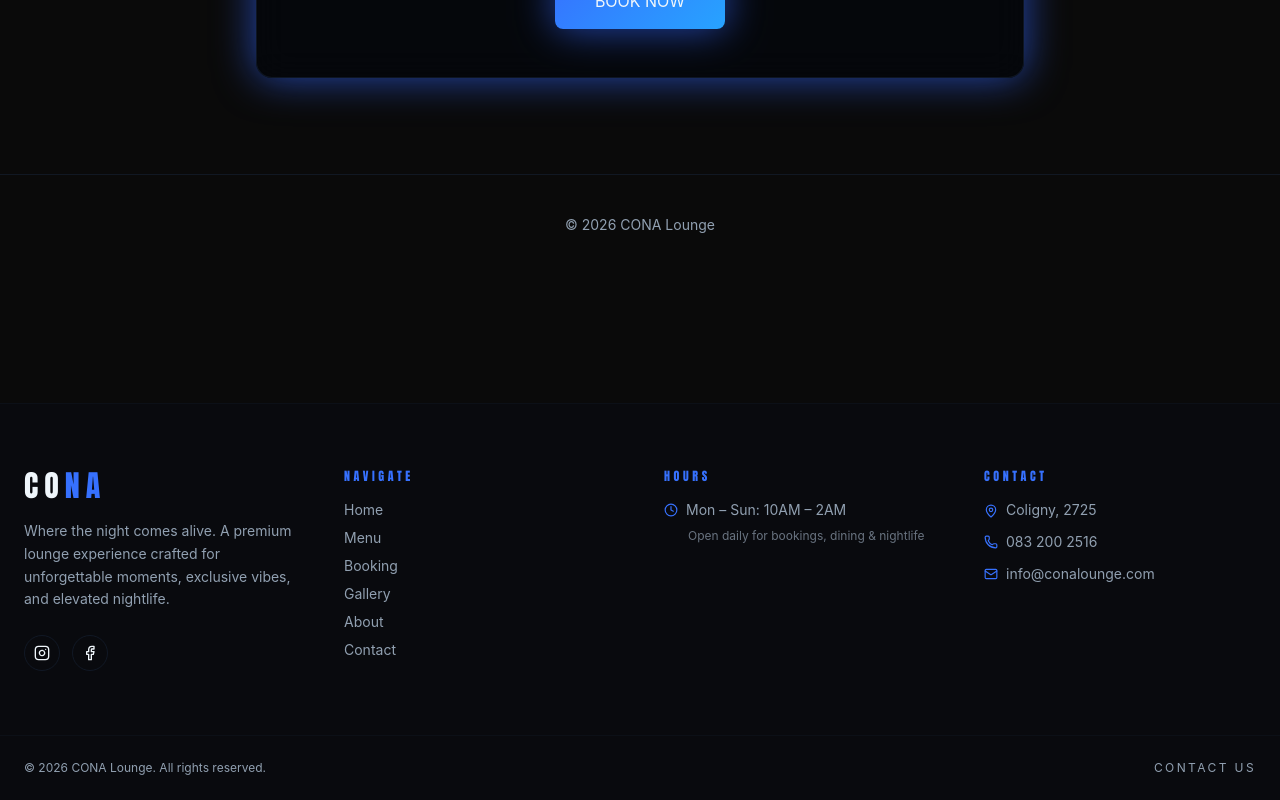
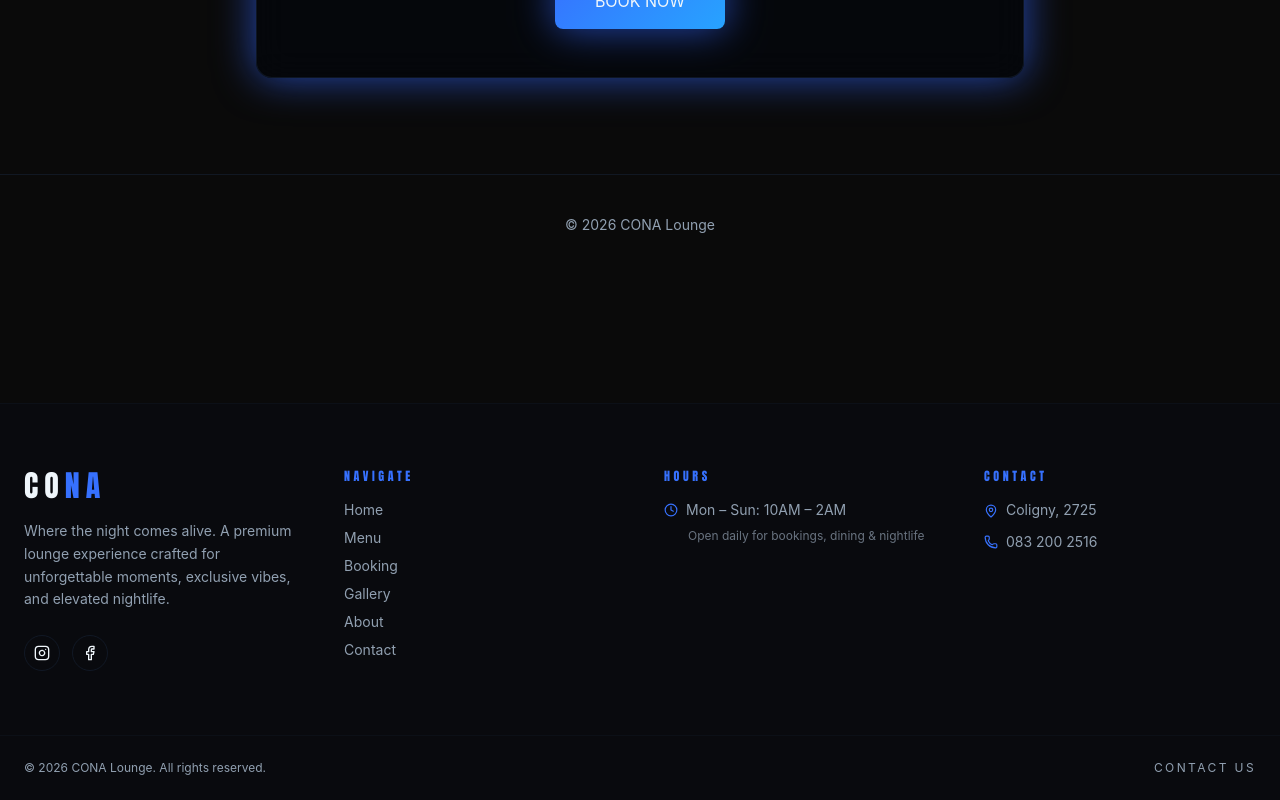
Before and after one commit to CalvinMachitje/cona-frontend, a React (Vite) app in the folder frontend/: page / in a window 1280 px wide. Shown: the part 1478-2278 px from the top of the page. Built offline with nearby package versions, Linux system fonts and the light colour scheme; no server answers.

Commit message:
fix: comment out email contact in Footer component

```diff
--- a/frontend/src/components/Footer.tsx
+++ b/frontend/src/components/Footer.tsx
@@ -120,10 +120,10 @@ export function Footer() {
               083 200 2516
             </li>
 
-            <li className="flex items-center gap-2">
+            {/*<li className="flex items-center gap-2">
               <Mail size={14} className="text-primary" />
               info@conalounge.com
-            </li>
+            </li>*/}
           </ul>
         </div>
       </div>
```
